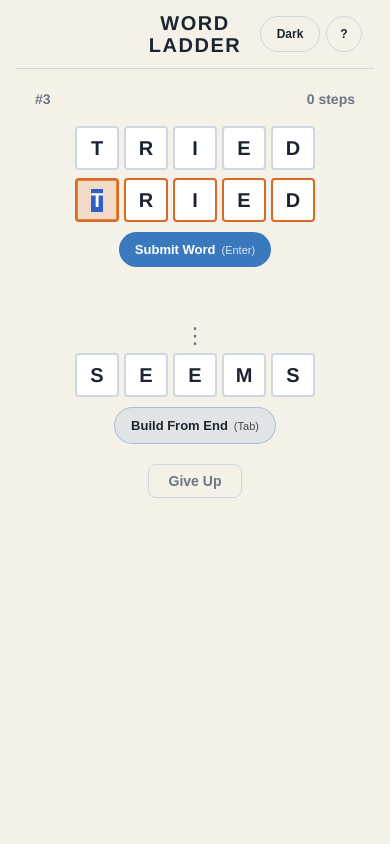
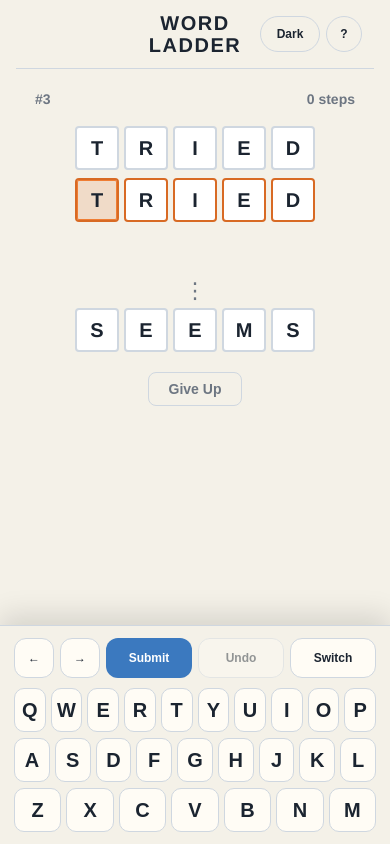
Before and after one commit to f-leroux/word-ladder, a React (Vite) app: page / in a window 390 px wide. Built offline with nearby package versions, Linux system fonts and the light colour scheme.

Commit message:
update mobile version

```diff
--- a/src/App.css
+++ b/src/App.css
@@ -395,6 +395,79 @@
   white-space: nowrap;
 }
 
+.letter-input-mobile {
+  appearance: none;
+  -webkit-appearance: none;
+}
+
+.mobile-input-dock {
+  display: none;
+}
+
+.mobile-input-dock-inner {
+  display: flex;
+  flex-direction: column;
+  gap: 10px;
+}
+
+.mobile-input-actions {
+  display: grid;
+  grid-template-columns: 44px 44px minmax(0, 1fr) minmax(0, 1fr) minmax(0, 1fr);
+  gap: 6px;
+}
+
+.mobile-control-btn {
+  min-height: 42px;
+  border: 1px solid var(--border);
+  border-radius: 12px;
+  background: var(--bg-secondary);
+  color: var(--text);
+  font-size: 13px;
+  font-weight: 700;
+  cursor: pointer;
+  padding: 0 10px;
+}
+
+.mobile-control-btn:disabled {
+  opacity: 0.45;
+  cursor: default;
+}
+
+.mobile-control-btn-icon {
+  padding: 0;
+  font-size: 22px;
+  line-height: 1;
+}
+
+.mobile-control-btn-primary {
+  background: var(--button-primary);
+  border-color: transparent;
+  color: #fff;
+}
+
+.mobile-keyboard {
+  display: flex;
+  flex-direction: column;
+  gap: 6px;
+}
+
+.mobile-keyboard-row {
+  display: grid;
+  gap: 5px;
+}
+
+.mobile-key-btn {
+  min-height: 48px;
+  border: 1px solid var(--border);
+  border-radius: 10px;
+  background: var(--bg-secondary);
+  color: var(--text);
+  font-size: 22px;
+  font-weight: 700;
+  cursor: pointer;
+  text-transform: uppercase;
+}
+
 .error-message {
   color: var(--error);
   font-size: 13px;
@@ -541,6 +614,49 @@
 }
 
 /* Mobile */
+@media (max-width: 720px) {
+  .game--editing {
+    padding-bottom: 246px;
+  }
+
+  .word-input-container {
+    width: auto;
+  }
+
+  .ladder-line-action {
+    display: none;
+  }
+
+  .mobile-input-dock {
+    position: fixed;
+    left: 0;
+    right: 0;
+    bottom: 0;
+    display: block;
+    padding: 12px 14px calc(12px + env(safe-area-inset-bottom, 0px));
+    border-top: 1px solid var(--border);
+    background: var(--bg);
+    box-shadow: 0 -10px 26px rgba(0, 0, 0, 0.12);
+    backdrop-filter: blur(12px);
+    z-index: 20;
+  }
+
+  .mobile-input-dock-inner {
+    width: min(100%, 380px);
+    margin: 0 auto;
+  }
+
+  .row-label {
+    display: none;
+  }
+
+  .letter-input-mobile {
+    display: flex;
+    align-items: center;
+    justify-content: center;
+  }
+}
+
 @media (max-width: 400px) {
   .letter-slot {
     width: 44px;
@@ -566,14 +682,6 @@
     width: auto;
   }
 
-  .ladder-line-action {
-    position: static;
-    transform: none;
-    margin-top: 10px;
-    display: flex;
-    justify-content: center;
-  }
-
   .ladder-line {
     display: flex;
     flex-direction: column;
@@ -591,10 +699,6 @@
     min-width: 132px;
   }
 
-  .row-label {
-    display: none;
-  }
-
   .error-message {
     text-align: center;
   }
@@ -606,4 +710,28 @@
   .app[data-locale="fr"] .title {
     font-size: 19px;
   }
+
+  .mobile-input-actions {
+    grid-template-columns: 40px 40px minmax(0, 1fr) minmax(0, 1fr) minmax(0, 1fr);
+    gap: 6px;
+  }
+
+  .mobile-control-btn {
+    min-height: 40px;
+    padding: 0 8px;
+    font-size: 12px;
+  }
+
+  .mobile-keyboard {
+    gap: 6px;
+  }
+
+  .mobile-keyboard-row {
+    gap: 5px;
+  }
+
+  .mobile-key-btn {
+    min-height: 44px;
+    font-size: 20px;
+  }
 }
--- a/src/components/Game.tsx
+++ b/src/components/Game.tsx
@@ -252,7 +252,7 @@ export function Game({ locale, strings }: GameProps) {
       : state.backwardChain.length > 1;
 
   return (
-    <div className="game">
+    <div className={`game${!state.isComplete ? " game--editing" : ""}`}>
       <div className="game-info">
         <span className="puzzle-number">#{state.puzzleNumber}</span>
         <span className="step-count">{strings.stepCount(steps)}</span>
@@ -324,10 +324,17 @@ export function Game({ locale, strings }: GameProps) {
                 referencePlacement="above"
                 referenceIsStart={state.forwardChain.length === 1}
                 submitLabel={strings.submitWord}
+                submitShortLabel={strings.submitShort}
                 undoLabel={strings.undoWord}
+                undoShortLabel={strings.undoShort}
+                onSwitchSide={handleSwitchSide}
+                switchSideLabel={switchButtonLabel}
+                switchSideShortLabel={strings.switchSideShort}
                 changeOneLetterMessage={strings.changeOneLetterToContinue}
                 invalidWordMessage={strings.invalidWord}
                 letterAriaLabel={strings.letterAriaLabel}
+                moveLeftLabel={strings.moveLeft}
+                moveRightLabel={strings.moveRight}
                 startLabel={strings.startLabel}
                 endLabel={strings.endLabel}
               />
@@ -362,10 +369,17 @@ export function Game({ locale, strings }: GameProps) {
                 referenceIsEnd={state.backwardChain.length === 1}
                 referenceIsTarget={state.backwardChain.length === 1}
                 submitLabel={strings.submitWord}
+                submitShortLabel={strings.submitShort}
                 undoLabel={strings.undoWord}
+                undoShortLabel={strings.undoShort}
+                onSwitchSide={handleSwitchSide}
+                switchSideLabel={switchButtonLabel}
+                switchSideShortLabel={strings.switchSideShort}
                 changeOneLetterMessage={strings.changeOneLetterToContinue}
                 invalidWordMessage={strings.invalidWord}
                 letterAriaLabel={strings.letterAriaLabel}
+                moveLeftLabel={strings.moveLeft}
+                moveRightLabel={strings.moveRight}
                 startLabel={strings.startLabel}
                 endLabel={strings.endLabel}
               />
--- a/src/components/WordInput.tsx
+++ b/src/components/WordInput.tsx
@@ -1,4 +1,4 @@
-import { useState, useRef, useEffect, useCallback } from "react";
+import { useState, useRef, useEffect, useCallback, useMemo } from "react";
 import type { Locale } from "../i18n";
 import { normalizeLetterForLocale } from "../game/normalize";
 import { WordRow } from "./WordRow";
@@ -6,6 +6,7 @@ import { WordRow } from "./WordRow";
 interface WordInputProps {
   onSubmit: (word: string) => { valid: boolean; error?: string };
   onUndo?: () => void;
+  onSwitchSide?: () => void;
   onDraftChange?: (word: string) => void;
   matchedIndices?: Set<number>;
   canUndo?: boolean;
@@ -20,10 +21,16 @@ interface WordInputProps {
   referenceIsEnd?: boolean;
   referenceIsTarget?: boolean;
   submitLabel: string;
+  submitShortLabel: string;
   undoLabel: string;
+  undoShortLabel: string;
+  switchSideLabel: string;
+  switchSideShortLabel: string;
   changeOneLetterMessage: string;
   invalidWordMessage: string;
   letterAriaLabel: (index: number) => string;
+  moveLeftLabel: string;
+  moveRightLabel: string;
   startLabel: string;
   endLabel: string;
 }
@@ -51,9 +58,38 @@ function cycleLetter(letter: string, alphabet: string[], direction: -1 | 1): str
   return alphabet[nextIndex];
 }
 
+const MOBILE_BREAKPOINT_QUERY = "(max-width: 720px)";
+
+function prefersAzerty(locale: Locale): boolean {
+  if (locale === "fr") return true;
+
+  const languages =
+    navigator.languages && navigator.languages.length > 0
+      ? navigator.languages
+      : [navigator.language];
+  return languages.some((language) => language.toLowerCase().startsWith("fr"));
+}
+
+function getMobileKeyboardRows(locale: Locale): string[][] {
+  if (prefersAzerty(locale)) {
+    return [
+      Array.from("azertyuiop"),
+      Array.from("qsdfghjklm"),
+      Array.from("wxcvbn"),
+    ];
+  }
+
+  return [
+    Array.from("qwertyuiop"),
+    Array.from("asdfghjkl"),
+    Array.from("zxcvbnm"),
+  ];
+}
+
 export function WordInput({
   onSubmit,
   onUndo,
+  onSwitchSide,
   onDraftChange,
   matchedIndices,
   canUndo = false,
@@ -68,32 +104,47 @@ export function WordInput({
   referenceIsEnd,
   referenceIsTarget,
   submitLabel,
+  submitShortLabel,
   undoLabel,
+  undoShortLabel,
+  switchSideLabel,
+  switchSideShortLabel,
   changeOneLetterMessage,
   invalidWordMessage,
   letterAriaLabel,
+  moveLeftLabel,
+  moveRightLabel,
   startLabel,
   endLabel,
 }: WordInputProps) {
   const [draft, setDraft] = useState<DraftState>(() => createDraft(previousWord));
   const [error, setError] = useState<string | null>(null);
   const [shake, setShake] = useState(false);
+  const [isMobileLayout, setIsMobileLayout] = useState(() =>
+    window.matchMedia(MOBILE_BREAKPOINT_QUERY).matches
+  );
   const inputRefs = useRef<(HTMLInputElement | null)[]>([]);
   const alphabetSet = new Set(alphabet);
   const previousLetters = Array.from(previousWord);
+  const mobileKeyboardRows = useMemo(() => getMobileKeyboardRows(locale), [locale]);
   const normalizeInput = useCallback(
     (value: string) => normalizeLetterForLocale(locale, value),
     [locale]
   );
 
-  const focusCell = useCallback((index: number) => {
+  const focusCell = useCallback(
+    (index: number) => {
       const input = inputRefs.current[index];
       setDraft((prev) =>
         prev.activeIndex === index ? prev : { ...prev, activeIndex: index }
       );
+      if (!isMobileLayout) {
         input?.focus();
         input?.select();
-  }, []);
+      }
+    },
+    [isMobileLayout]
+  );
 
   const triggerError = useCallback((message: string) => {
     setError(message);
@@ -168,6 +219,13 @@ export function WordInput({
     [focusCell, previousLetters.length]
   );
 
+  const handleMobileKeyPress = useCallback(
+    (letter: string) => {
+      applyLetter(draft.activeIndex, letter);
+    },
+    [applyLetter, draft.activeIndex]
+  );
+
   const handleSubmit = useCallback(() => {
     if (draft.changedIndex === null) {
       triggerError(changeOneLetterMessage);
@@ -194,10 +252,21 @@ export function WordInput({
   useEffect(() => {
     setDraft(createDraft(previousWord));
     setError(null);
-    if (!disabled) {
+    if (!disabled && !isMobileLayout) {
       window.setTimeout(() => focusCell(0), 0);
     }
-  }, [disabled, focusCell, previousWord]);
+  }, [disabled, focusCell, isMobileLayout, previousWord]);
+
+  useEffect(() => {
+    const media = window.matchMedia(MOBILE_BREAKPOINT_QUERY);
+    const handleChange = (event: MediaQueryListEvent) => {
+      setIsMobileLayout(event.matches);
+    };
+
+    setIsMobileLayout(media.matches);
+    media.addEventListener("change", handleChange);
+    return () => media.removeEventListener("change", handleChange);
+  }, []);
 
   useEffect(() => {
     onDraftChange?.(draft.letters.join(""));
@@ -267,8 +336,6 @@ export function WordInput({
     ]
   );
 
-  if (disabled) return null;
-
   const handleChange = useCallback(
     (index: number, value: string) => {
       const nextChar = normalizeInput(value).slice(-1);
@@ -324,6 +391,73 @@ export function WordInput({
     ]
   );
 
+  const renderEditableCell = useCallback(
+    (letter: string, index: number) => {
+      const className = `letter-cell letter-input ${
+        draft.changedIndex === index ? "letter-changed" : ""
+      } ${matchedIndices?.has(index) ? "letter-common" : ""} ${
+        draft.activeIndex === index ? "letter-input-active" : ""
+      } ${isMobileLayout ? "letter-input-mobile" : ""}`;
+
+      if (isMobileLayout) {
+        return (
+          <button
+            key={index}
+            className={className}
+            onClick={() => {
+              setDraft((prev) =>
+                prev.activeIndex === index ? prev : { ...prev, activeIndex: index }
+              );
+              setError(null);
+            }}
+            type="button"
+            tabIndex={-1}
+            aria-label={letterAriaLabel(index + 1)}
+          >
+            {letter.toLocaleUpperCase(locale)}
+          </button>
+        );
+      }
+
+      return (
+        <input
+          ref={(el) => {
+            inputRefs.current[index] = el;
+          }}
+          className={className}
+          value={letter.toLocaleUpperCase(locale)}
+          onFocus={(e) => {
+            setDraft((prev) =>
+              prev.activeIndex === index ? prev : { ...prev, activeIndex: index }
+            );
+            e.currentTarget.select();
+          }}
+          onKeyDown={(e) => handleKeyDown(index, e)}
+          onChange={(e) => handleChange(index, e.target.value)}
+          maxLength={1}
+          autoComplete="off"
+          autoCapitalize="characters"
+          spellCheck={false}
+          aria-label={letterAriaLabel(index + 1)}
+          disabled={disabled}
+        />
+      );
+    },
+    [
+      disabled,
+      draft.activeIndex,
+      draft.changedIndex,
+      handleChange,
+      handleKeyDown,
+      isMobileLayout,
+      letterAriaLabel,
+      locale,
+      matchedIndices,
+    ]
+  );
+
+  if (disabled) return null;
+
   return (
     <div className="word-input-container">
       <div
@@ -348,31 +482,7 @@ export function WordInput({
                     aria-hidden="true"
                   />
                 )}
-                <input
-                  ref={(el) => {
-                    inputRefs.current[i] = el;
-                  }}
-                  className={`letter-cell letter-input ${
-                    draft.changedIndex === i ? "letter-changed" : ""
-                  } ${matchedIndices?.has(i) ? "letter-common" : ""} ${
-                    draft.activeIndex === i ? "letter-input-active" : ""
-                  }`}
-                  value={letter.toLocaleUpperCase(locale)}
-                  onFocus={(e) => {
-                    setDraft((prev) =>
-                      prev.activeIndex === i ? prev : { ...prev, activeIndex: i }
-                    );
-                    e.currentTarget.select();
-                  }}
-                  onKeyDown={(e) => handleKeyDown(i, e)}
-                  onChange={(e) => handleChange(i, e.target.value)}
-                  maxLength={1}
-                  autoComplete="off"
-                  autoCapitalize="characters"
-                  spellCheck={false}
-                  aria-label={letterAriaLabel(i + 1)}
-                  disabled={disabled}
-                />
+                {renderEditableCell(letter, i)}
               </div>
             ))}
           </div>
@@ -391,6 +501,83 @@ export function WordInput({
 
         {referencePlacement === "below" && renderReferenceRow()}
       </div>
+
+      {isMobileLayout && (
+        <div className="mobile-input-dock">
+          <div className="mobile-input-dock-inner">
+            <div className="mobile-input-actions">
+              <button
+                className="mobile-control-btn mobile-control-btn-icon"
+                onClick={() => moveActive(draft.activeIndex, -1)}
+                type="button"
+                tabIndex={-1}
+                aria-label={moveLeftLabel}
+              >
+                <span aria-hidden="true">←</span>
+              </button>
+              <button
+                className="mobile-control-btn mobile-control-btn-icon"
+                onClick={() => moveActive(draft.activeIndex, 1)}
+                type="button"
+                tabIndex={-1}
+                aria-label={moveRightLabel}
+              >
+                <span aria-hidden="true">→</span>
+              </button>
+              <button
+                className="mobile-control-btn mobile-control-btn-primary"
+                onClick={handleSubmit}
+                type="button"
+                tabIndex={-1}
+              >
+                {submitShortLabel}
+              </button>
+              <button
+                className="mobile-control-btn"
+                onClick={onUndo}
+                type="button"
+                tabIndex={-1}
+                disabled={!canUndo || !onUndo}
+              >
+                {undoShortLabel}
+              </button>
+              <button
+                className="mobile-control-btn"
+                onClick={onSwitchSide}
+                type="button"
+                tabIndex={-1}
+                aria-label={switchSideLabel}
+              >
+                {switchSideShortLabel}
+              </button>
+            </div>
+
+            <div className="mobile-keyboard" aria-label="On-screen keyboard">
+              {mobileKeyboardRows.map((row, rowIndex) => (
+                <div
+                  key={rowIndex}
+                  className="mobile-keyboard-row"
+                  style={{
+                    gridTemplateColumns: `repeat(${row.length}, minmax(0, 1fr))`,
+                  }}
+                >
+                  {row.map((letter) => (
+                    <button
+                      key={letter}
+                      className="mobile-key-btn"
+                      onClick={() => handleMobileKeyPress(letter)}
+                      type="button"
+                      tabIndex={-1}
+                    >
+                      {letter.toLocaleUpperCase(locale)}
+                    </button>
+                  ))}
+                </div>
+              ))}
+            </div>
+          </div>
+        </div>
+      )}
     </div>
   );
 }
--- a/src/i18n.ts
+++ b/src/i18n.ts
@@ -12,9 +12,14 @@ export interface LocaleStrings {
   startLabel: string;
   endLabel: string;
   submitWord: string;
+  submitShort: string;
   undoWord: string;
+  undoShort: string;
   buildFromEnd: string;
   buildFromStart: string;
+  switchSideShort: string;
+  moveLeft: string;
+  moveRight: string;
   giveUp: string;
   copied: string;
   shareResult: string;
@@ -68,9 +73,14 @@ const STRINGS: Record<Locale, LocaleStrings> = {
     startLabel: "START",
     endLabel: "END",
     submitWord: "Submit Word",
+    submitShort: "Submit",
     undoWord: "Undo Word",
+    undoShort: "Undo",
     buildFromEnd: "Build From End",
     buildFromStart: "Build From Start",
+    switchSideShort: "Switch",
+    moveLeft: "Move left",
+    moveRight: "Move right",
     giveUp: "Give Up",
     copied: "Copied!",
     shareResult: "Share Result 📋",
@@ -126,9 +136,14 @@ const STRINGS: Record<Locale, LocaleStrings> = {
     startLabel: "DÉBUT",
     endLabel: "FIN",
     submitWord: "Valider",
+    submitShort: "Valider",
     undoWord: "Annuler",
+    undoShort: "Annuler",
     buildFromEnd: "Partir de la fin",
     buildFromStart: "Partir du début",
+    switchSideShort: "Changer",
+    moveLeft: "Vers la gauche",
+    moveRight: "Vers la droite",
     giveUp: "Abandonner",
     copied: "Copié !",
     shareResult: "Partager 📋",
```
Also changed, not shown: 1 other file (tests, documents, lock files or other folders). Lines whose indentation alone changed are shown as unchanged.
